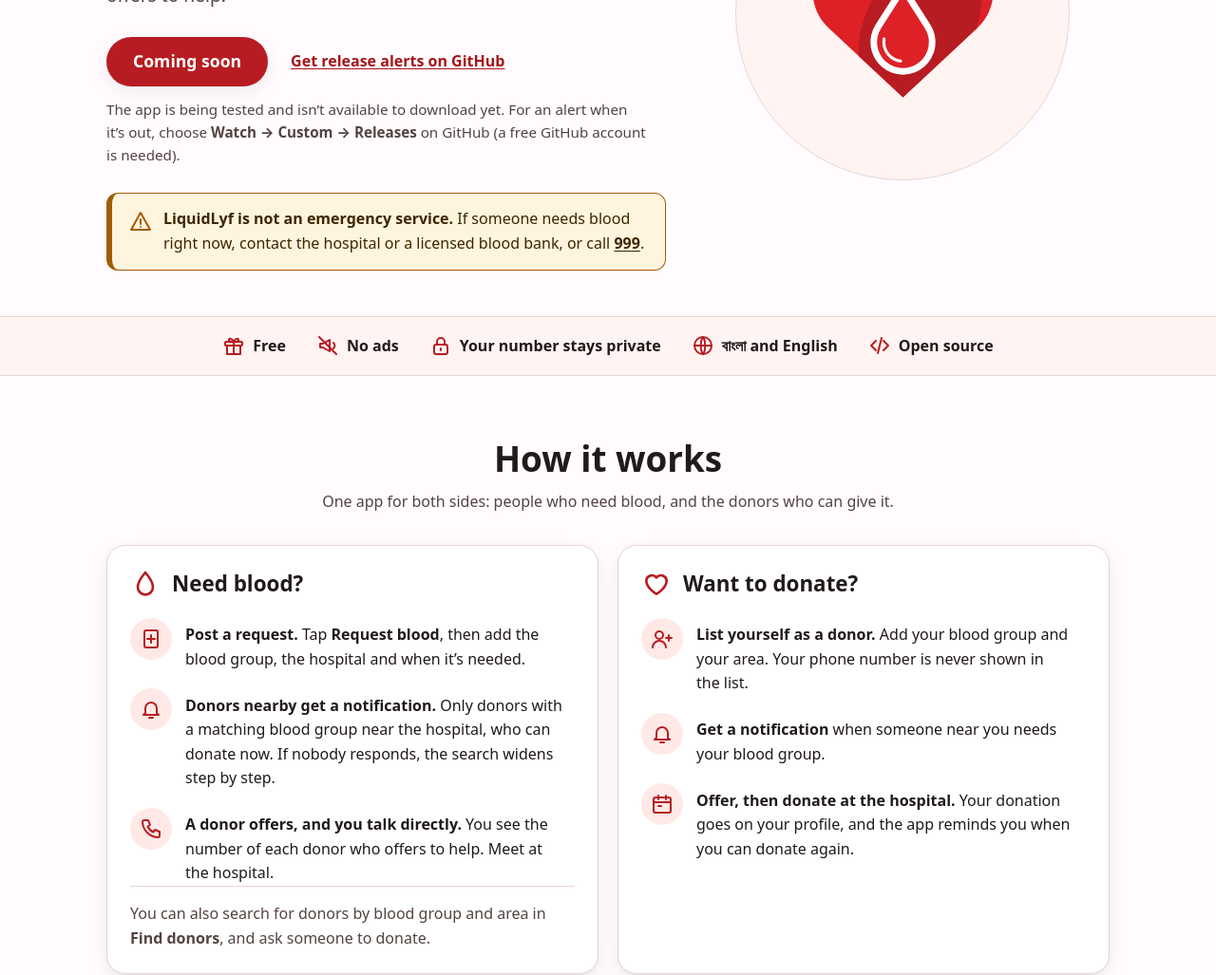
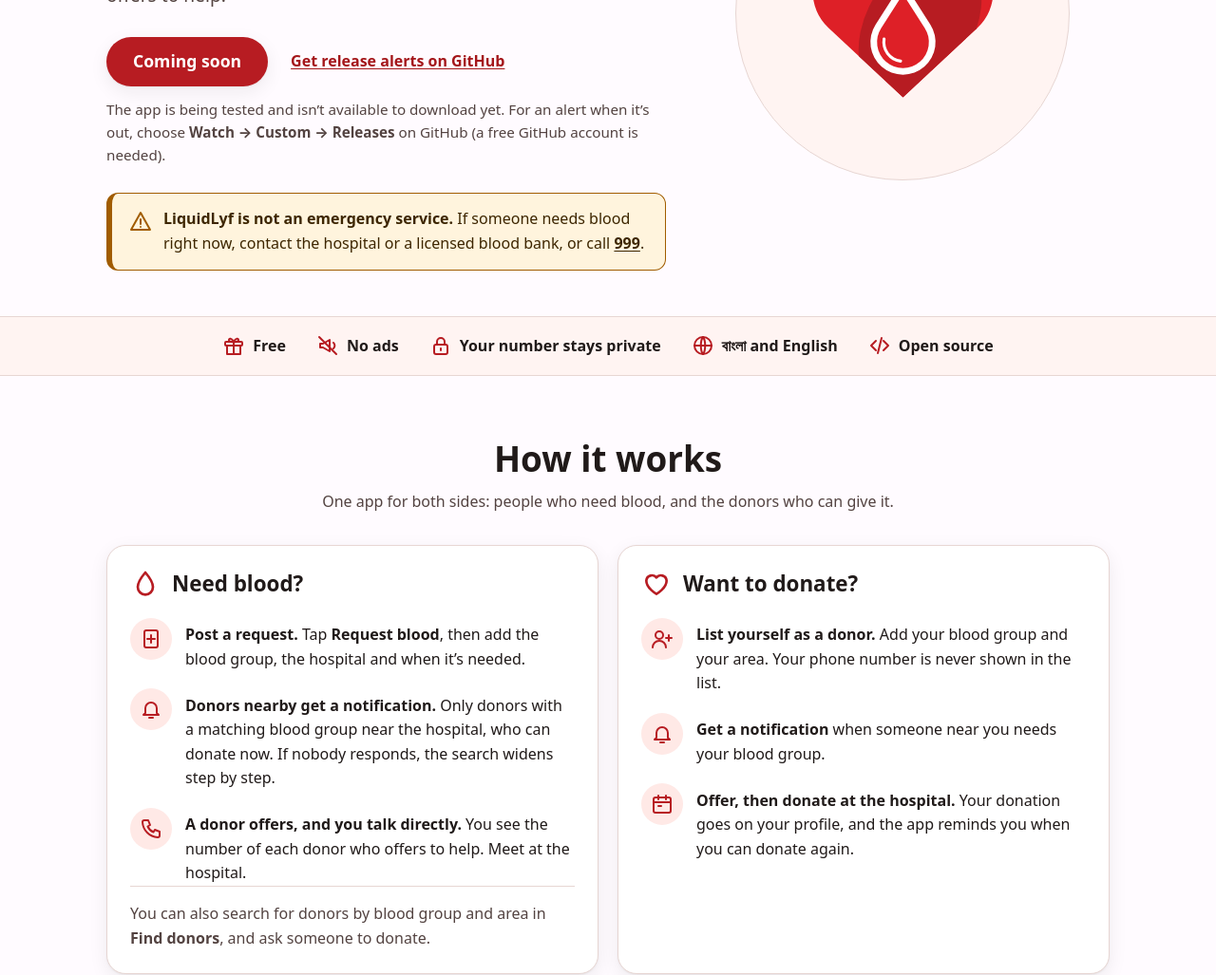
Before and after one commit to liquidlyf/liquidlyf.github.io, a Jekyll site: the page built from index.html, in a window 1280 px wide. Shown: the part 378-1405 px from the top of the page at 95% size. Built offline with Jekyll 4.4.1, drawn with Linux system fonts in a browser that asks for light colours.

Commit message:
Text-wrap rules removed; text stays left-aligned; built from app repo 4584b41
Signed-off-by: AZMINUR RAHMAN <97751681+azminur2856@users.noreply.github.com>

```diff
--- a/assets/site.css
+++ b/assets/site.css
@@ -87,12 +87,8 @@ a:focus-visible, summary:focus-visible { outline: 3px solid var(--link); outline
 
 img { max-width: 100%; height: auto; }
 
-/* Left-aligned, never justified (WCAG 1.4.8; browsers can't hyphenate Bangla). "pretty" balances the
-   line breaks so a paragraph doesn't end with one word alone; headings use "balance", which evens out
-   their lines. Older browsers simply ignore both. */
-p, li, dd, td, th, blockquote, summary { text-wrap: pretty; }
-h1, h2, h3 { text-wrap: balance; }
-
+/* Text is left-aligned, never justified (WCAG 1.4.8; browsers can't hyphenate Bangla). No text-wrap
+   rules: the maintainer's choice, 16 Nov 2026. */
 h1, h2, h3 { line-height: 1.3; }
 html[lang="bn"] :is(h1, h2, h3) { line-height: 1.45; }
 [id] { scroll-margin-top: 1rem; }
```
